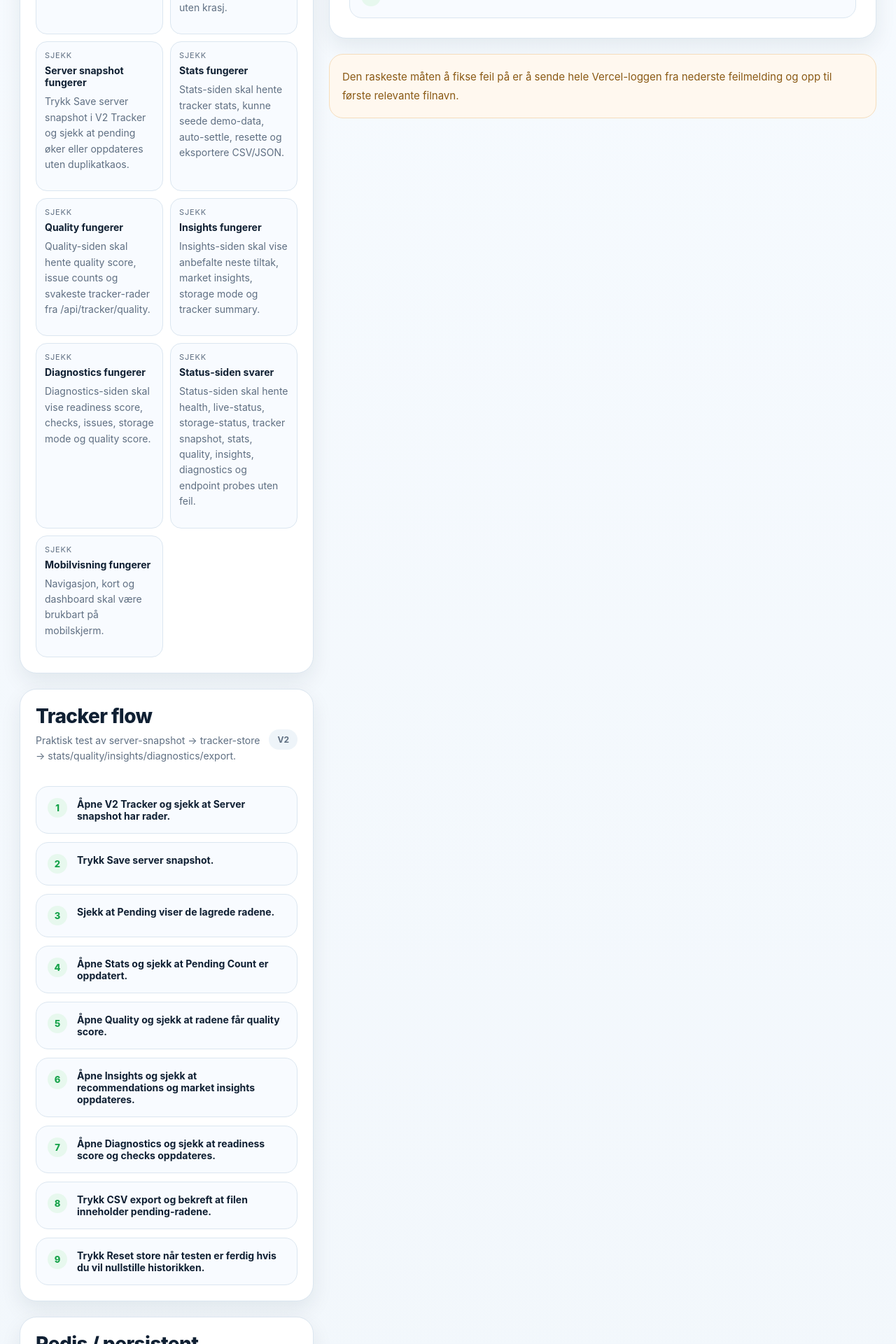
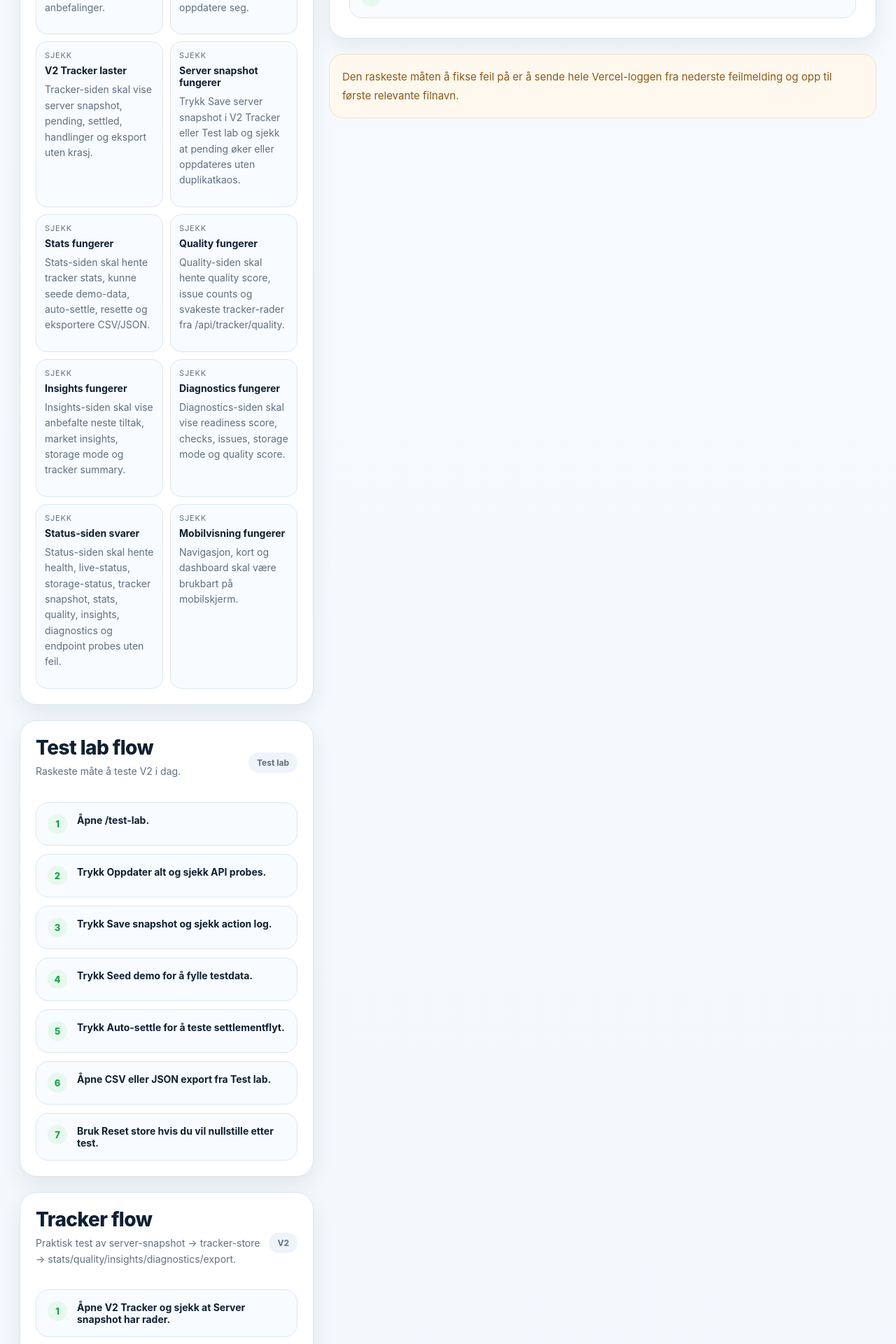
Before and after one commit to hakonnilsen157-commits/PL-betting-model, a Next.js app in the folder pl-vercel-v1/: page /qa in a window 1280 px wide. Shown: the part 820-2740 px from the top of the page at 70% size. Built offline with nearby package versions, Linux system fonts and the light colour scheme.

Commit message:
Add test lab checks to QA

```diff
--- a/pl-vercel-v1/app/qa/page.tsx
+++ b/pl-vercel-v1/app/qa/page.tsx
@@ -1,4 +1,8 @@
 const qaChecks = [
+  {
+    title: 'Test lab fungerer',
+    description: 'Test lab skal vise API probes og knapper for snapshot, seed demo, auto-settle, reset og export.',
+  },
   {
     title: 'Dashboard laster',
     description: 'Forsiden skal laste uten feilmelding og vise kamper, anbefalinger og filtre.',
@@ -17,7 +21,7 @@ const qaChecks = [
   },
   {
     title: 'Server snapshot fungerer',
-    description: 'Trykk Save server snapshot i V2 Tracker og sjekk at pending øker eller oppdateres uten duplikatkaos.',
+    description: 'Trykk Save server snapshot i V2 Tracker eller Test lab og sjekk at pending øker eller oppdateres uten duplikatkaos.',
   },
   {
     title: 'Stats fungerer',
@@ -48,8 +52,9 @@ const qaChecks = [
 const deployChecks = [
   'Sjekk at nyeste deployment i Vercel står som Ready.',
   'Kontroller at commit-hashen i Vercel matcher siste commit i GitHub.',
-  'Åpne forsiden i inkognito eller ny fane etter deploy.',
-  'Test Dashboard, V2 Tracker, Stats, Quality, Insights, Diagnostics, Status og Changelog etter større endringer.',
+  'Åpne Test lab i inkognito eller ny fane etter deploy.',
+  'Trykk Oppdater alt i Test lab og sjekk at API probes er OK.',
+  'Test Dashboard, Test lab, V2 Tracker, Stats, Quality, Insights, Diagnostics, Status og Changelog etter større endringer.',
   'Hvis build feiler, les nederste del av Vercel build logs først.',
 ];
 
@@ -68,6 +73,16 @@ const apiChecks = [
   '/api/tracker/export?format=csv skal laste ned CSV.',
 ];
 
+const testLabFlowChecks = [
+  'Åpne /test-lab.',
+  'Trykk Oppdater alt og sjekk API probes.',
+  'Trykk Save snapshot og sjekk action log.',
+  'Trykk Seed demo for å fylle testdata.',
+  'Trykk Auto-settle for å teste settlementflyt.',
+  'Åpne CSV eller JSON export fra Test lab.',
+  'Bruk Reset store hvis du vil nullstille etter test.',
+];
+
 const trackerFlowChecks = [
   'Åpne V2 Tracker og sjekk at Server snapshot har rader.',
   'Trykk Save server snapshot.',
@@ -84,7 +99,7 @@ const redisFlowChecks = [
   'Åpne /api/tracker/storage-status og sjekk storageMode.',
   'Hvis Upstash ikke er satt: storageMode skal være server-memory og Redis skal vise Ikke satt.',
   'Hvis Upstash er satt: storageMode skal være upstash-redis og Redis ping skal være OK.',
-  'Lagre et server snapshot i V2 Tracker.',
+  'Lagre et server snapshot i Test lab eller V2 Tracker.',
   'Redeploy appen i Vercel.',
   'Åpne Status og sjekk at trackerhistorikken fortsatt finnes etter deploy.',
   'Åpne Diagnostics og sjekk at Persistent storage-check er OK når Upstash er satt.',
@@ -131,6 +146,25 @@ export default function QAPage() {
                   <div className="metric-pill-label">Sjekk</div>
                   <div className="metric-pill-value">{check.title}</div>
                   <p className="section-subtitle" style={{ marginTop: 8 }}>{check.description}</p>
+                </div>
+              ))}
+            </div>
+          </section>
+
+          <section className="list-card">
+            <div className="list-card-header">
+              <div>
+                <h2 className="section-title" style={{ marginBottom: 0 }}>Test lab flow</h2>
+                <p className="section-subtitle">Raskeste måte å teste V2 i dag.</p>
+              </div>
+              <div className="badge-soft">Test lab</div>
+            </div>
+
+            <div className="reason-list">
+              {testLabFlowChecks.map((item, index) => (
+                <div key={item} className="reason-card">
+                  <span className="reason-number">{index + 1}</span>
+                  <div className="metric-pill-value">{item}</div>
                 </div>
               ))}
             </div>
```
